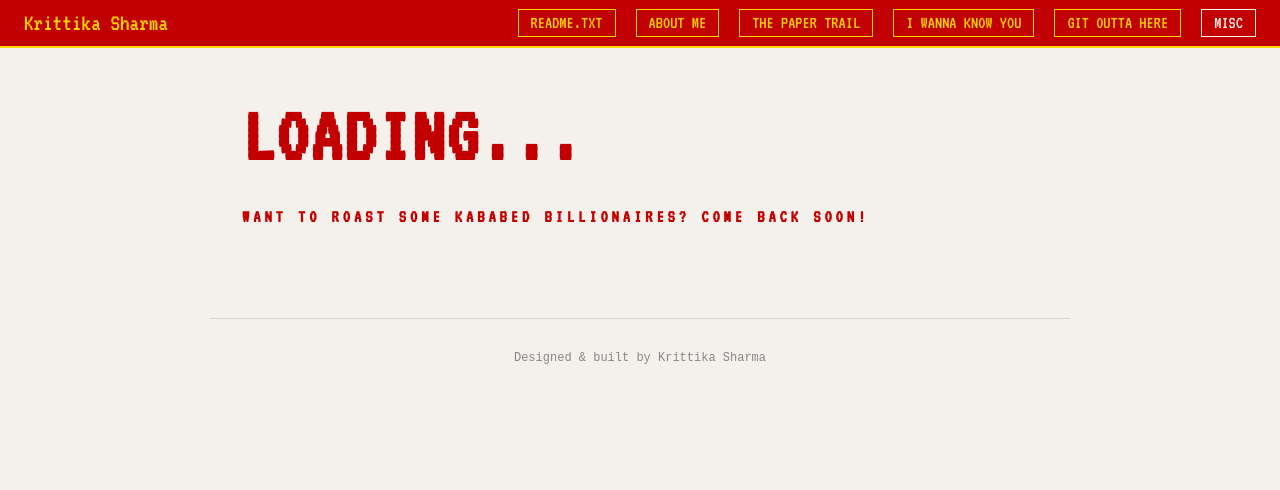
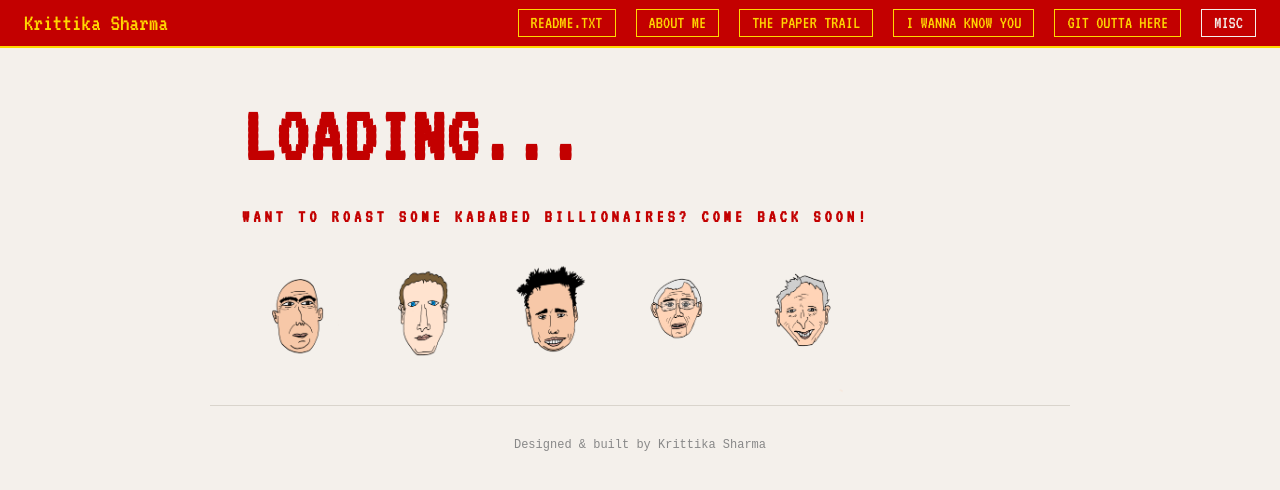
Before and after one commit to cornyFruits/cookie-crufts, a website built with Vite: page billionaire-bbq.html in a window 1280 px wide. Built offline with nearby package versions, Linux system fonts and the light colour scheme.

Commit message:
add: added bqq-billionaires faces to loading... bbq page

```diff
--- a/billionaire-bbq.html
+++ b/billionaire-bbq.html
@@ -29,7 +29,14 @@
       <h1 class="about-heading">LOADING...</h1>
       <h1 class="section-label">Want to roast some kababed billionaires? Come back soon!</h1>
 
+      <div class="bbq-faces-container">
+      <img class="bbq-faces" src="../images/bbq/bbq-deff-lamos.png" alt="deff lamos">
+      <img class="bbq-faces" src="../images/bbq/bbq-fark-suckerjurg.png" alt="fark suckerjurg">
+      <img class="bbq-faces" src="../images/bbq/bbq-felon-busk.png" alt="felon busk">
+      <img class="bbq-faces" src="../images/bbq/bbq-garles-coch.png" alt="gnarles coch">
+      <img class="bbq-faces" src="../images/bbq/bbq-kill-mates.png" alt="kill mates">
       </div>
+    </div>
 
     <footer class="site-footer">
       Designed &amp; built by Krittika Sharma
--- a/style.css
+++ b/style.css
@@ -1124,3 +1124,15 @@ body.scrollable-page {
   opacity: 0.35;
   cursor: not-allowed;
 }
+
+.bbq-faces-container {
+  width: 30%;
+  height: 30%;
+  display: inline;
+  margin-left: -10px;
+}
+
+.bbq-faces {
+  width: 15%;
+  margin-bottom: -75px;
+}
```
Also changed, not shown: public/images/bbq/bbq-deff-lamos.png (added), public/images/bbq/bbq-fark-suckerjurg.png (added), public/images/bbq/bbq-felon-busk.png (added), public/images/bbq/bbq-garles-coch.png (added), public/images/bbq/bbq-kill-mates.png (added).
